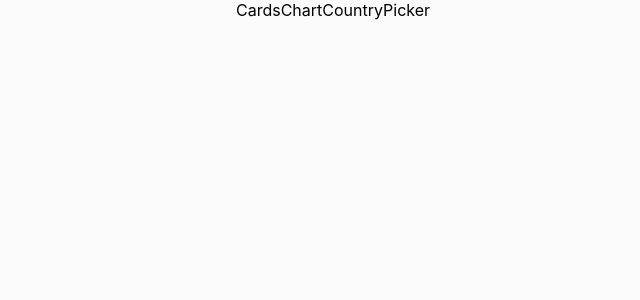
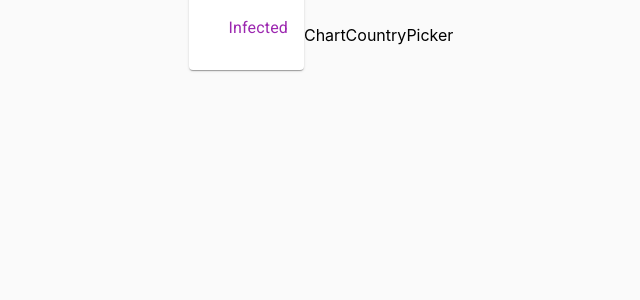
Before and after one commit to Sajjad124/corona-live-tracker, a React (Create React App) app: page / in a window 1280 px wide. Shown: the top 300 px of the page, without its empty margins (307-947 px from the left). Built offline with nearby package versions, Linux system fonts and the light colour scheme; no server answers.

Commit message:
Data Fetching
Data fectching from Api with axios.

```diff
--- a/src/App.js
+++ b/src/App.js
@@ -20,14 +20,22 @@ import { fetchData } from "./Api/index";
 import React from "react";
 
 class App extends React.Component {
+  // const [Data, setDate] = useState(data);
+
+  state = {
+    data: {},
+  };
+
   async componentDidMount() {
-    const data = await fetchData();
-    console.log(data);
+    const fetchedData = await fetchData();
+    // console.log(fetchedData);
+    this.setState({ data: fetchedData });
   }
   render() {
+    const {data} = this.state;
     return (
       <div className="container">
-        <Cards />
+        <Cards data={data} />
         <Chart />
         <CountryPicker />
       </div>
--- a/src/Components/Cards/Cards.jsx
+++ b/src/Components/Cards/Cards.jsx
@@ -1,9 +1,23 @@
-import React from 'react'
+import React from "react";
+import { Card, CardContent, Typography, Grid } from "@mui/material";
+import "./Cards.module.css";
 
-const Cards = () => {
+const Cards = (props) => {
+  console.log(props);
   return (
-    <div>Cards</div>
-  )
-}
+    <div className="container">
+      <Grid container spacing={3} justifyContent="center">
+        <Grid item component={Card}>
+          <CardContent>
+            <Typography color="secondary" gutterBottom>
+              Infected
+            </Typography>
+          </CardContent>
+        </Grid>
+        <Card></Card>
+      </Grid>
+    </div>
+  );
+};
 
-export default Cards
+export default Cards;
```
